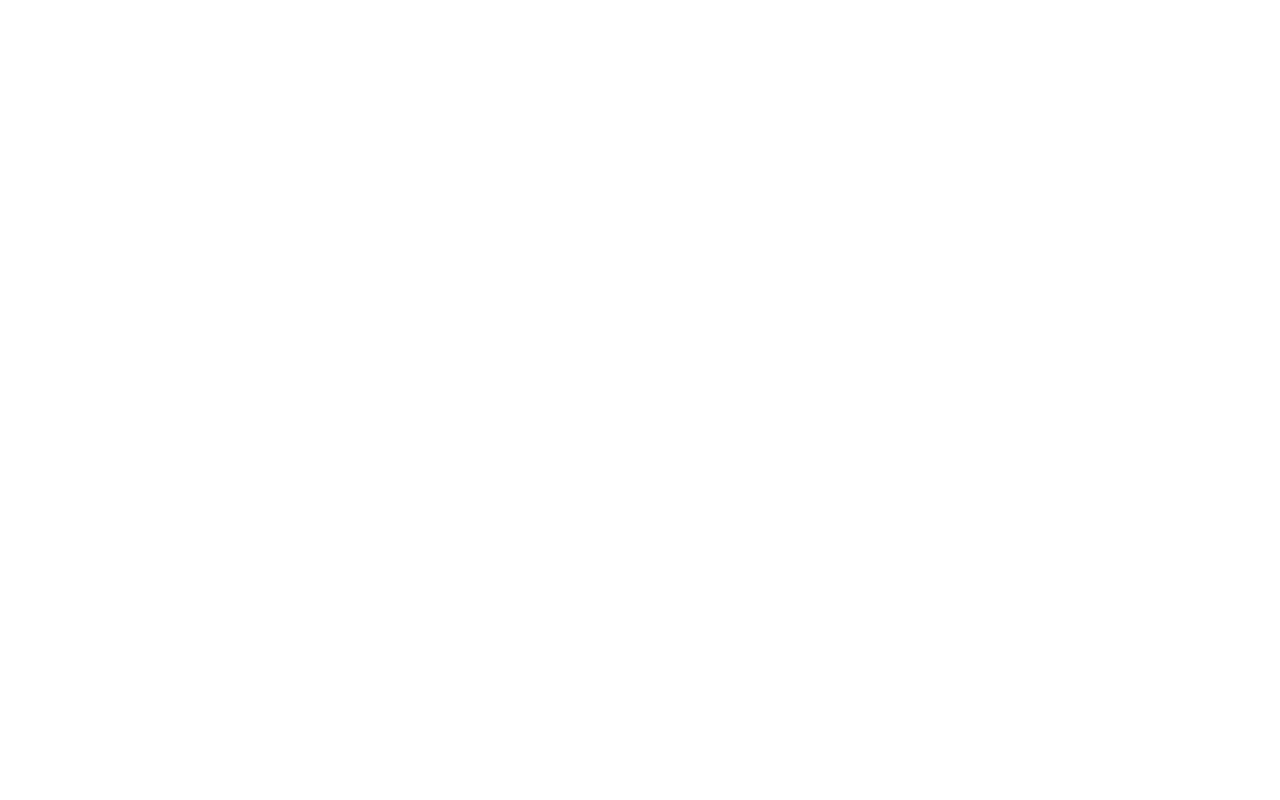
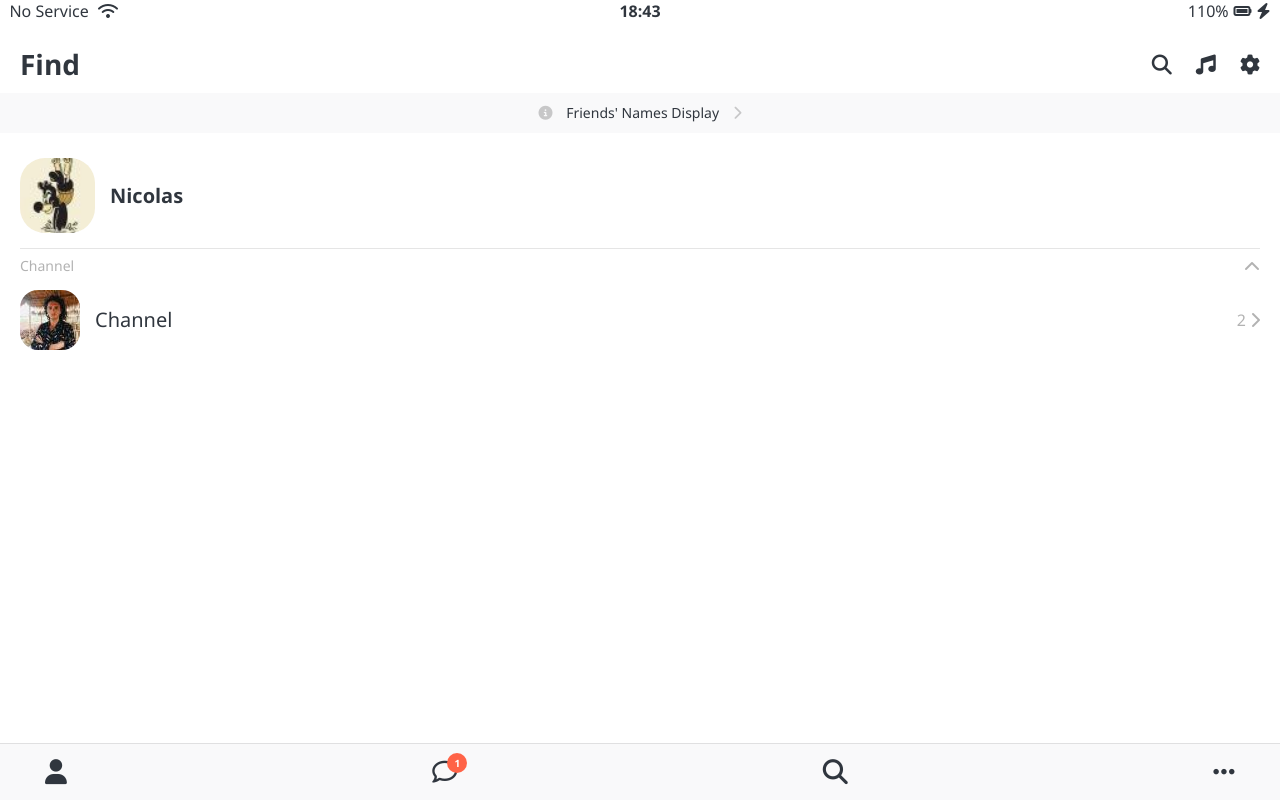
Before and after one commit to hyuna-wa/kakaoclone-July-2020, a plain HTML site: page search.html in a window 1280 px wide. Drawn offline with Linux system fonts and the light colour scheme; a web font is replaced by a local one.

Commit message:
Update Chats Page and CSS

```diff
--- a/css/screens/chats.css
+++ b/css/components/badge.css
@@ -1,25 +1,13 @@
-.chats-screen {
-  display: flex;
-  flex-direction: column;
-}
-
-.user-component__column {
-  position: relative;
-}
-
-.chats__notification {
+.badge {
   background-color: tomato;
   width: 20px;
   height: 20px;
+  display: block;
   border-radius: 50%;
   color: white;
   font-size: 10px;
   font-weight: 600;
-  display: block;
-  text-align: center;
   display: flex;
   justify-content: center;
   align-items: center;
-
-  margin-top: 10px;
 }
--- a/css/components/nav-bar.css
+++ b/css/components/nav-bar.css
@@ -19,17 +19,6 @@
 }
 
 .nav-bar__notification {
-  background-color: tomato;
-  width: 20px;
-  height: 20px;
-  display: block;
-  border-radius: 50%;
-  color: white;
-  font-size: 10px;
-  font-weight: 600;
-  display: flex;
-  justify-content: center;
-  align-items: center;
   position: absolute;
   left: 15px;
   bottom: 15px;
--- a/css/components/user-component.css
+++ b/css/components/user-component.css
@@ -48,4 +48,10 @@
   color: rgba(0, 0, 0, 0.3);
   display: flex;
   flex-direction: column;
+  align-items: flex-end;
 }
+
+.user-component__time {
+  display: block;
+  margin-bottom: 10px;
+}
--- a/css/styles.css
+++ b/css/styles.css
@@ -7,11 +7,11 @@
 @import "components/nav-bar.css";
 @import "components/screen-header.css";
 @import "components/user-component.css";
+@import "components/badge.css";
 
 /* Screens */
 @import "screens/login.css";
 @import "screens/friends.css";
-@import "screens/chats.css";
 
 body {
   font-family: "Recursive", "Segoe UI", Roboto, Oxygen, Ubuntu, Cantarell,
@@ -19,7 +19,8 @@ body {
   color: #30363e;
 }
 
-.chats-screen,
-.friends-screen {
+.main-screen {
   padding: 0 var(--horizontal-space);
+  display: flex;
+  flex-direction: column;
 }
--- a/search.html
+++ b/search.html
@@ -0,0 +1,110 @@
+<!DOCTYPE html>
+<html lang="en">
+  <head>
+    <meta charset="UTF-8" />
+    <meta name="viewport" content="width=device-width, initial-scale=1.0" />
+    <link rel="stylesheet" href="css/styles.css" />
+    <title>Find - Kokoa Clone</title>
+  </head>
+  <body>
+    <div class="status-bar">
+      <div class="status-bar__column">
+        <span>No Service</span>
+        <i class="fas fa-wifi"></i>
+      </div>
+      <div class="status-bar__column">
+        <span>18:43</span>
+      </div>
+      <div class="status-bar__column">
+        <span>110%</span>
+        <i class="fas fa-battery-full"></i>
+        <i class="fas fa-bolt"></i>
+      </div>
+    </div>
+    <header class="screen-header">
+      <h1 class="screen-header__title">Find</h1>
+      <div class="screen-header__icons">
+        <a class="screen-header__icon"><i class="fas fa-search fa-lg"></i></a>
+        <a class="screen-header__icon"><i class="fas fa-music fa-lg"></i></a>
+        <a class="screen-header__icon"><i class="fas fa-cog fa-lg"></i></a>
+      </div>
+    </header>
+    <div class="friends-name-display">
+      <span><i class="fas fa-info-circle"></i></span>
+      <span>Friends' Names Display</span>
+      <span><i class="fas fa-chevron-right"></i></span>
+    </div>
+    <main class="main-screen">
+      <div class="user-component">
+        <div class="user-component__column">
+          <img
+            class="user-component__avatar user-component__avatar--xl"
+            src="images/user1.jpg"
+          />
+          <div class="user-component__text">
+            <h4 class="user-component__title">Nicolas</h4>
+            <!-- <h6 class="user-commponent__subtitle">This is a test subtitle.</h6> -->
+          </div>
+        </div>
+        <div class="user-component__column"></div>
+      </div>
+      <div class="friends-screen__channel">
+        <div class="friends-screen__channel-header">
+          <span>Channel</span>
+          <i class="fas fa-chevron-up"></i>
+        </div>
+        <div class="user-component">
+          <div class="user-component__column">
+            <img
+              class="user-component__avatar user-component__avatar--sm"
+              src="images/user2.jpg"
+            />
+            <div class="user-component__text">
+              <h4 class="user-component__title user-component__title--not-bold">
+                Channel
+              </h4>
+              <!-- <h6 class="user-commponent__subtitle">This is a test subtitle.</h6> -->
+            </div>
+          </div>
+          <div class="user-component__column">
+            <div>
+              <span>2</span>
+              <i class="fas fa-chevron-right"></i>
+            </div>
+          </div>
+        </div>
+      </div>
+    </main>
+    <nav class="nav-bar">
+      <ul class="nav-bar__list">
+        <li class="nav-bar__item">
+          <a class="nav-bar__link" href="friends.html"
+            ><i class="fa fa-user"></i
+          ></a>
+        </li>
+        <li class="nav-bar__item">
+          <a class="nav-bar__link" href="chats.html">
+            <span class="nav-bar__notification badge">1</span>
+            <i class="far fa-comment"></i
+          ></a>
+        </li>
+        <li class="nav-bar__item">
+          <a class="nav-bar__link" href="search.html"
+            ><i class="fas fa-search"></i
+          ></a>
+        </li>
+        <li class="nav-bar__item">
+          <a class="nav-bar__link" href="more.html">
+            <span class="nav-bar__notification nav-bar__notification--blank">
+            </span>
+            <i class="fas fa-ellipsis-h"></i
+          ></a>
+        </li>
+      </ul>
+    </nav>
+    <script
+      src="https://kit.fontawesome.com/50693202a3.js"
+      crossorigin="anonymous"
+    ></script>
+  </body>
+</html>
```
Also changed, not shown: chats.html (+24 -24 lines), friends.html (+6 -4 lines).
